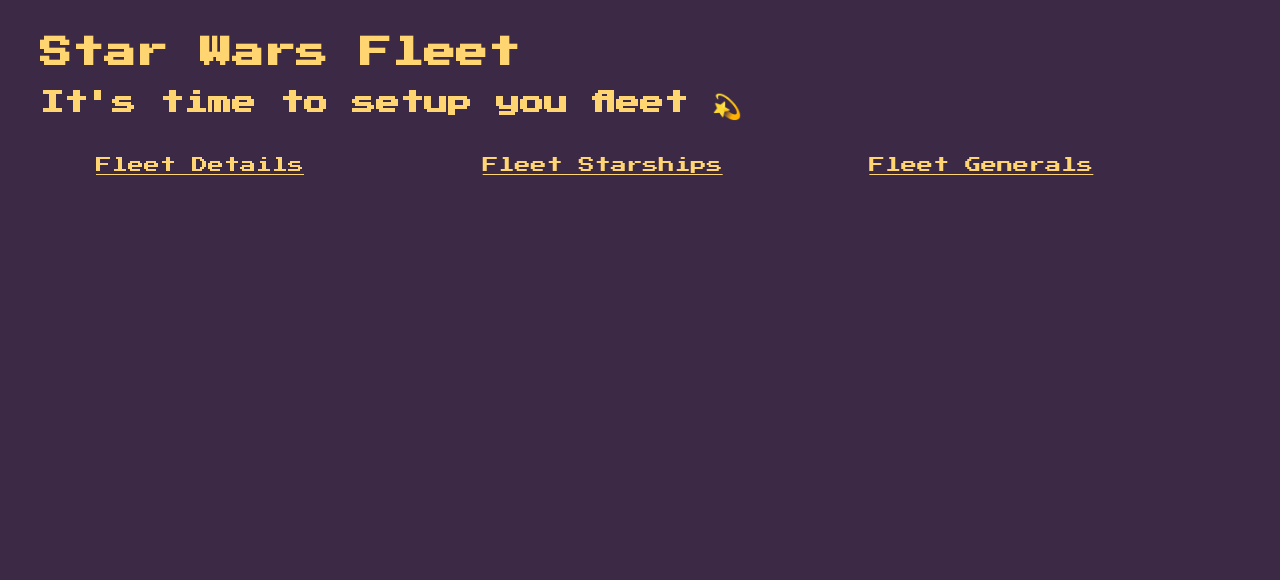
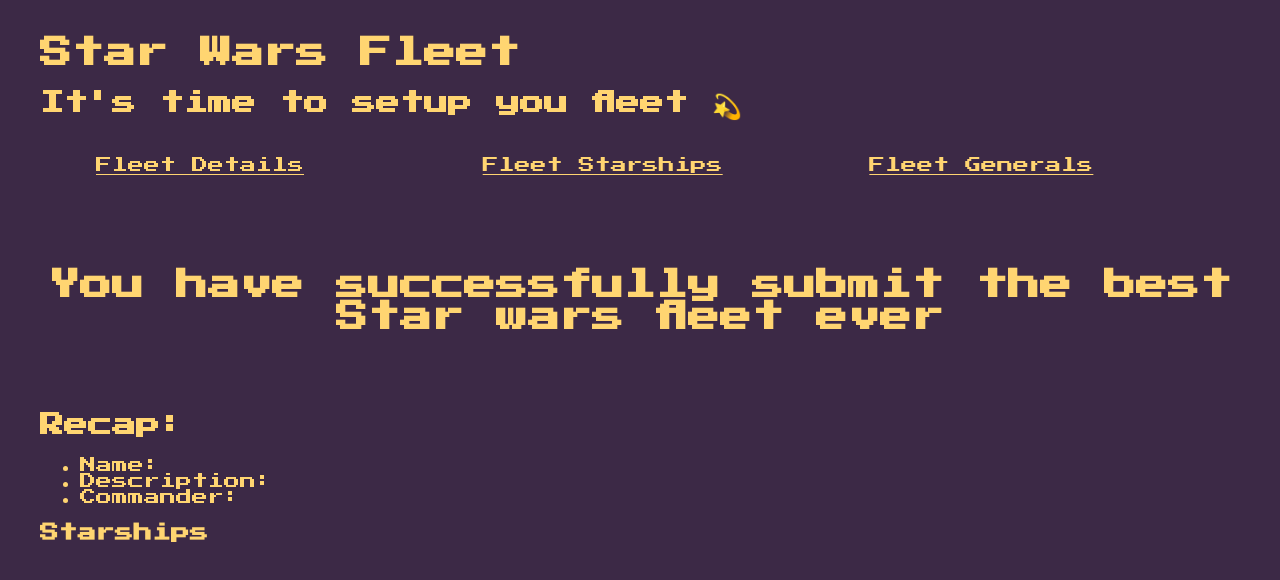
Before and after one commit to giuliacot/star-wars-fleet, a React (Create React App) app: page /congrats in a window 1280 px wide. Shown: the top 580 px of the page. Built offline with nearby package versions, Linux system fonts and the light colour scheme.

Commit message:
adds error comp and improve congrats

```diff
--- a/src/App.tsx
+++ b/src/App.tsx
@@ -4,10 +4,16 @@
 import { QueryClient, QueryClientProvider, useQuery } from 'react-query';
 import React from 'react';
 import { FleetData } from './Steps/fleetContext';
-import { Switch, Route, BrowserRouter as Router } from 'react-router-dom';
+import {
+  Switch,
+  Route,
+  BrowserRouter as Router,
+  Redirect,
+} from 'react-router-dom';
 import { Stepper } from './components/Stepper/Stepper';
 import { Starships } from './Steps/Starships/Starships';
 import { Generals } from './Steps/Generals/Generals';
+import { Congrats } from './Steps/Congrats/Congrats';
 
 function App() {
   const queryClient = new QueryClient();
@@ -29,9 +35,13 @@
           <Router>
             <Stepper />
             <Switch>
-              <Route path="/details" component={() => <Details />} />
-              <Route path="/starships" component={() => <Starships />} />
-              <Route path="/generals" component={() => <Generals />} />
+              <Route exact path="/">
+                <Redirect to="/details" />
+              </Route>
+              <Route exact path="/details" component={() => <Details />} />
+              <Route exact path="/starships" component={() => <Starships />} />
+              <Route exact path="/generals" component={() => <Generals />} />
+              <Route exact path="/congrats" component={() => <Congrats />} />
             </Switch>
           </Router>
         </QueryClientProvider>
--- /dev/null
+++ b/src/Steps/Congrats/Congrats.module.css
@@ -0,0 +1,4 @@
+.msg {
+  margin: 5rem auto;
+  text-align: center;
+}
--- /dev/null
+++ b/src/Steps/Congrats/Congrats.tsx
@@ -0,0 +1,28 @@
+import React, { FunctionComponent } from 'react';
+import style from '../Congrats/Congrats.module.css';
+import { useFleetContext } from '../fleetContext';
+
+export const Congrats: FunctionComponent = () => {
+  const { fleet } = useFleetContext();
+  return (
+    <div>
+      <h1 className={style.msg}>
+        You have successfully submit the best Star wars fleet ever
+      </h1>
+      <h2>Recap:</h2>
+      <ul>
+        <li>Name: {fleet.name}</li>
+        <li>Description: {fleet.description}</li>
+        <li>Commander: {fleet.commander?.name}</li>
+      </ul>
+      <h3>Starships</h3>
+      <ul>
+        {fleet.starships?.map((s) => (
+          <li key={s.name}>
+            {s.name} - General: {s.general}
+          </li>
+        ))}
+      </ul>
+    </div>
+  );
+};
--- a/src/Steps/Generals/Generals.tsx
+++ b/src/Steps/Generals/Generals.tsx
@@ -4,6 +4,8 @@
 import { People as SwapiPeople } from '../../types/swapi';
 import { Button } from '../../components/Button/Button';
 import { useHistory } from 'react-router-dom';
+
+import { Error } from '../../components/Error/Error';
 
 const GeneralItem: FunctionComponent<{
   starship: StarshipsEnrich;
@@ -27,18 +29,19 @@
         set={(value: SwapiPeople) => {
           if (checkGeneral(value.name)) {
             // TODO add info of which ship is matched already
-            // TODo style error input
             setErrors([[starship.name, 'This general is already taken 🥺']]);
           } else {
             addGeneral({ ...starship, general: value.name });
-            setErrors(errors?.filter((e) => e[0] !== starship.name));
+            setErrors(
+              errors?.filter((e) => e[0] !== starship.name || 'generals'),
+            );
           }
         }}
       />{' '}
       {errors &&
         errors.map((err) => {
           if (err[0] === starship.name) {
-            return <p>{`${err[1]}`}</p>;
+            return <Error>{`${err[1]}`}</Error>;
           }
         })}
     </div>
@@ -48,6 +51,7 @@
 export const Generals: FunctionComponent = () => {
   const { fleet } = useFleetContext();
   const [errors, setErrors] = useState<string[][]>([]); //Tuple of errors
+  const [fakeLoading, setFakeLoading] = useState(false);
   const history = useHistory();
 
   const checkGeneralAlreadyPresent = (generalName: string) => {
@@ -71,8 +75,19 @@
           "It's seems your are not choose a general for every starship 🥺",
         ],
       ]);
+    } else {
+      setFakeLoading(true);
+      setTimeout(() => {
+        history.push('/congrats');
+        setFakeLoading(false);
+      }, 1000);
     }
   };
+
+  if (fakeLoading)
+    return (
+      <h1>We are submitting your fleet to the Star Wars headquarters...</h1>
+    );
   return (
     <form onSubmit={onSubmit}>
       <h3>Choose a general for each starships!</h3>
@@ -88,7 +103,7 @@
       {errors &&
         errors.map((e) => {
           if (e[0] === 'generals') {
-            return <p>{e[1]}</p>;
+            return <Error>{e[1]}</Error>;
           }
         })}
       <Button
--- /dev/null
+++ b/src/components/Error/Error.module.css
@@ -0,0 +1,5 @@
+.msg {
+  color: var(--hovercolor);
+  font-family: 'Courier New';
+  padding: 1rem;
+}
--- /dev/null
+++ b/src/components/Error/Error.tsx
@@ -0,0 +1,8 @@
+import React, { FunctionComponent, ReactNode } from 'react';
+import style from './Error.module.css';
+
+export const Error: FunctionComponent<{ children: ReactNode }> = ({
+  children,
+}) => {
+  return <h4 className={style.msg}>{children}</h4>;
+};
--- a/src/components/Stepper/Stepper.tsx
+++ b/src/components/Stepper/Stepper.tsx
@@ -9,6 +9,9 @@
         className={style.step}
         to="/details"
         activeClassName={style.currentStep}
+        onClick={(e) => {
+          e.preventDefault();
+        }}
       >
         Fleet Details
       </NavLink>
@@ -16,6 +19,9 @@
         className={style.step}
         to="/starships"
         activeClassName={style.currentStep}
+        onClick={(e) => {
+          e.preventDefault();
+        }}
       >
         Fleet Starships
       </NavLink>
@@ -23,6 +29,9 @@
         className={style.step}
         to="/generals"
         activeClassName={style.currentStep}
+        onClick={(e) => {
+          e.preventDefault();
+        }}
       >
         Fleet Generals
       </NavLink>
```
